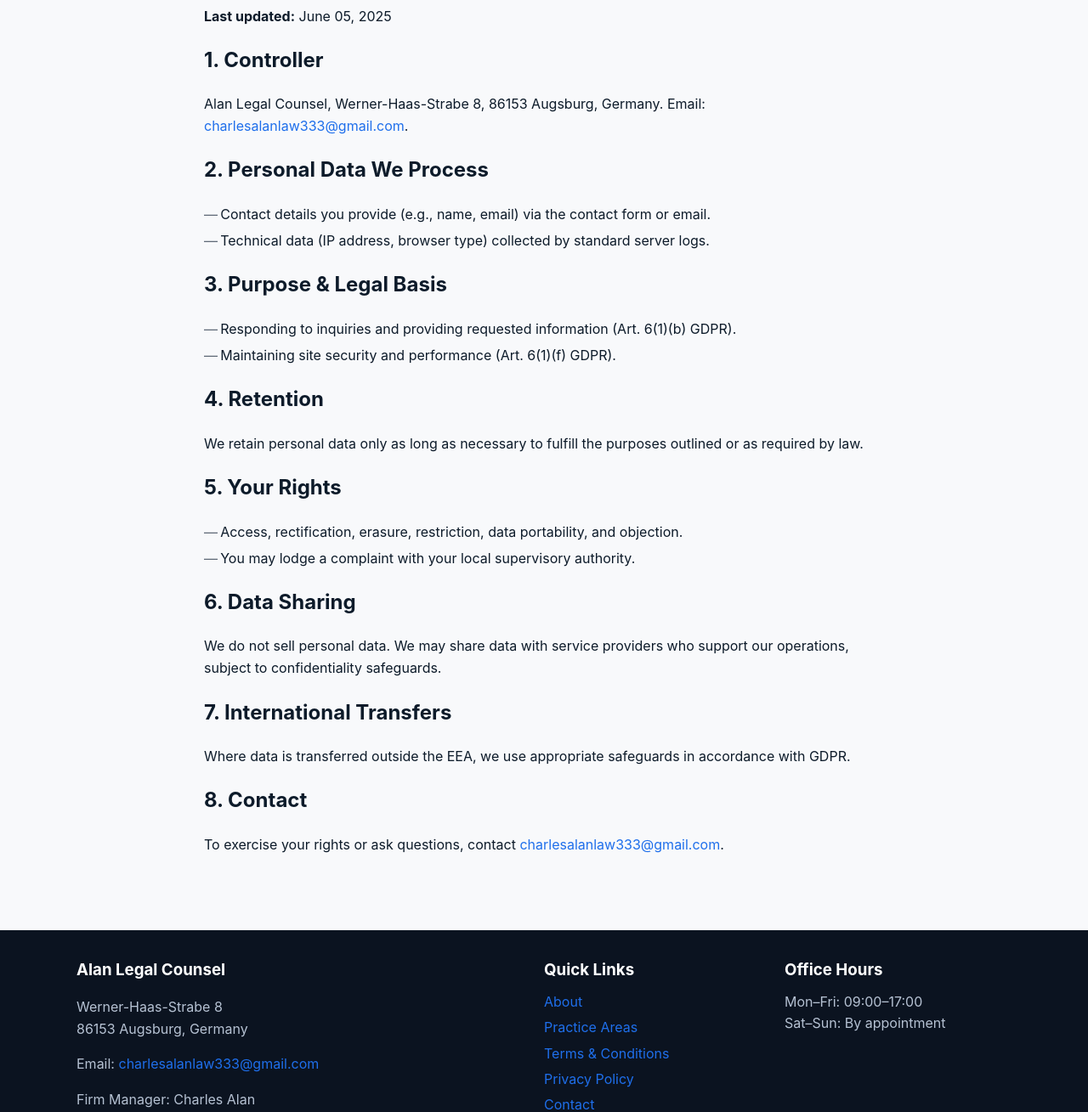
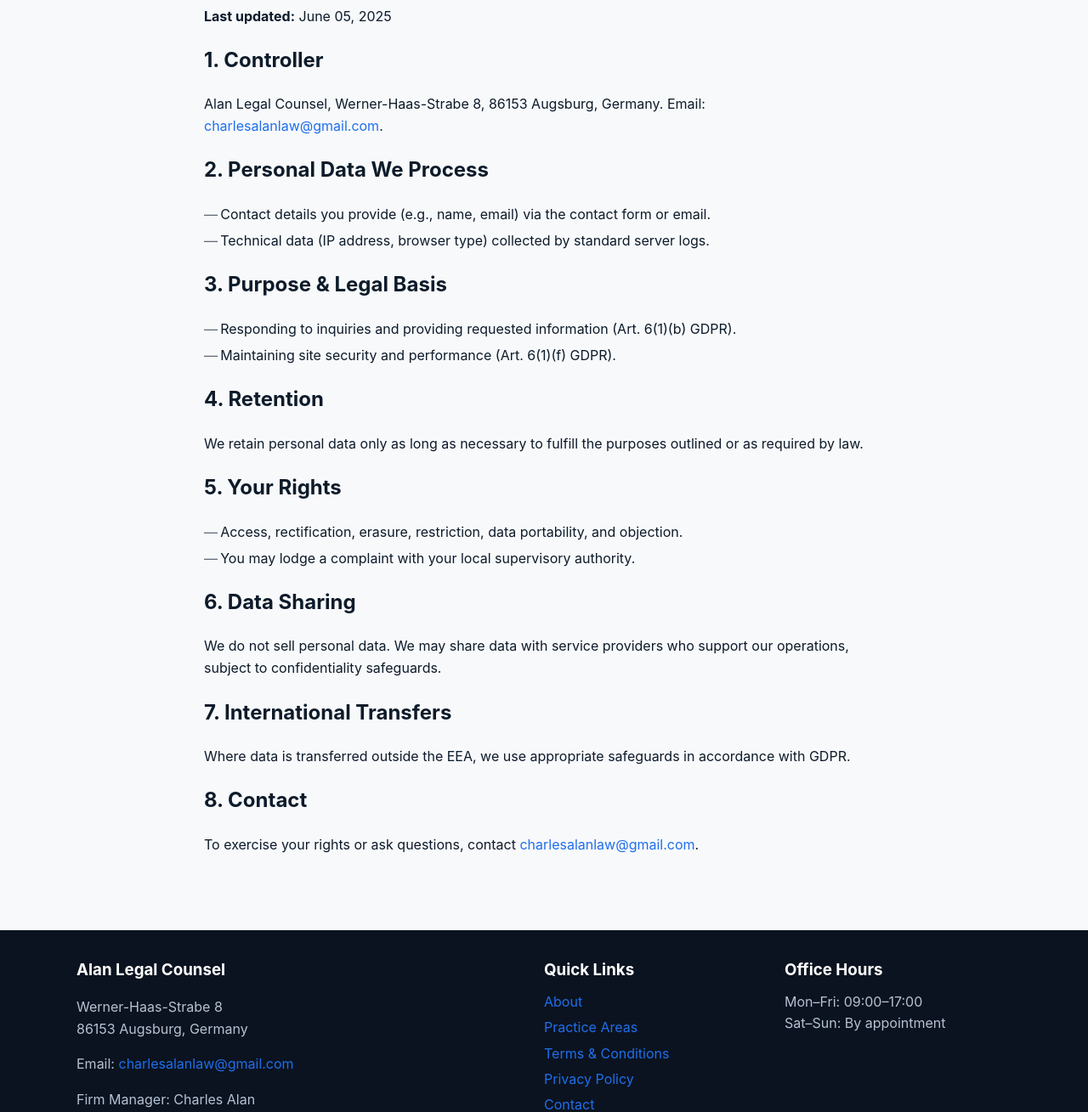
Before and after one commit to Ashurace233/alanlegalcounsel.com, a plain HTML site: page privacy.html in a window 1280 px wide. Shown: the part 280-1589 px from the top of the page at 85% size. Drawn offline with Linux system fonts and the light colour scheme.

Commit message:
privacy.html

```diff
--- a/privacy.html
+++ b/privacy.html
@@ -82,7 +82,7 @@
     <p><strong>Last updated:</strong> June 05, 2025</p>
 
     <h2>1. Controller</h2>
-    <p>Alan Legal Counsel, Werner-Haas-Strabe 8, 86153 Augsburg, Germany. Email: <a href="mailto:charlesalanlaw333@gmail.com">charlesalanlaw333@gmail.com</a>.</p>
+    <p>Alan Legal Counsel, Werner-Haas-Strabe 8, 86153 Augsburg, Germany. Email: <a href="mailto:charlesalanlaw@gmail.com">charlesalanlaw@gmail.com</a>.</p>
 
     <h2>2. Personal Data We Process</h2>
     <ul class="dashlist">
@@ -112,7 +112,7 @@
     <p>Where data is transferred outside the EEA, we use appropriate safeguards in accordance with GDPR.</p>
 
     <h2>8. Contact</h2>
-    <p>To exercise your rights or ask questions, contact <a href="mailto:charlesalanlaw333@gmail.com">charlesalanlaw333@gmail.com</a>.</p>
+    <p>To exercise your rights or ask questions, contact <a href="charlesalanlaw@gmail.com">charlesalanlaw@gmail.com</a>.</p>
   </div>
 </section>
 </main>
@@ -122,7 +122,7 @@
       <h3>Alan Legal Counsel</h3>
       <!-- HERO/FOOTER IMAGE: You can place a small emblem or seal here -->
       <p>Werner-Haas-Strabe 8<br/>86153 Augsburg, Germany</p>
-      <p>Email: <a href="mailto:charlesalanlaw333@gmail.com">charlesalanlaw333@gmail.com</a></p>
+      <p>Email: <a href="mailto:charlesalanlaw@gmail.com">charlesalanlaw@gmail.com</a></p>
       <p>Firm Manager: Charles Alan</p>
     </section>
     <section>
```
